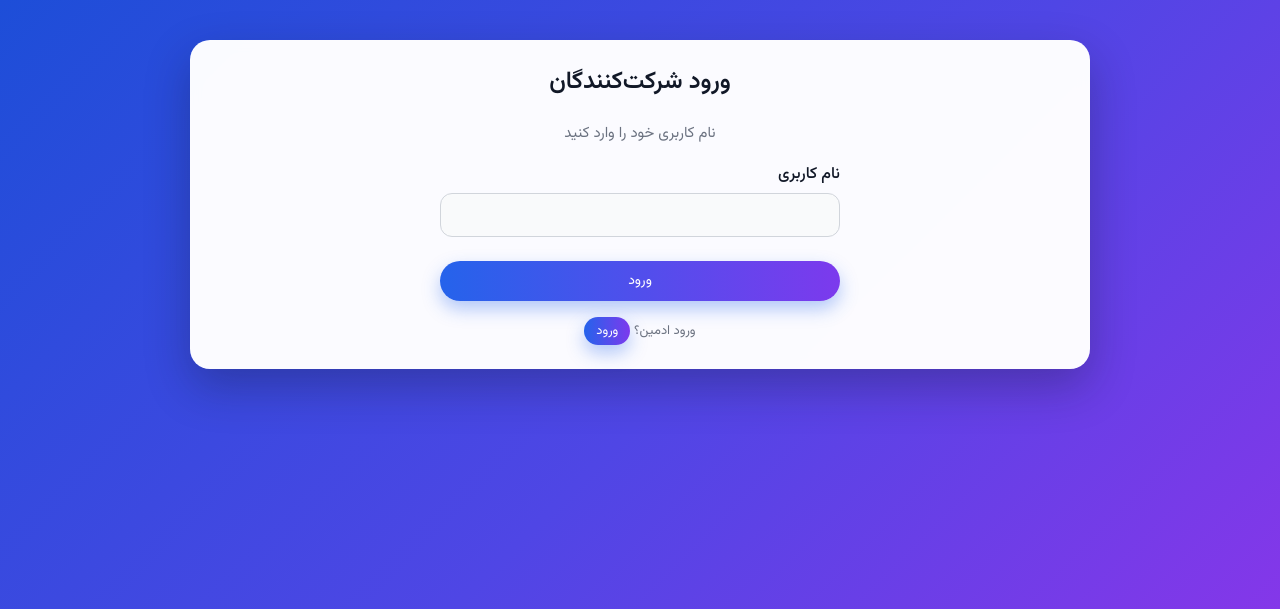
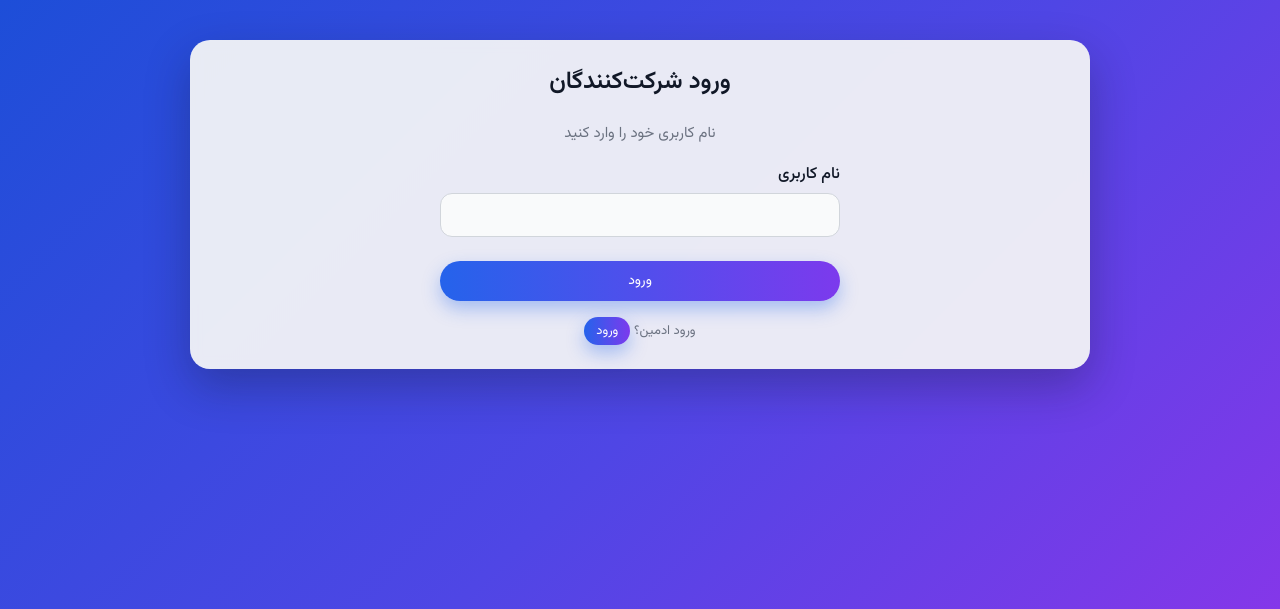
Before and after one commit to ErfanBashiri95/topic-picker-v2, a Flask app: page / in a window 1280 px wide. Shown: the top 609 px of the page. Run offline with Flask 3, Linux system fonts and the light colour scheme.

Commit message:
changing color

```diff
--- a/static/style.css
+++ b/static/style.css
@@ -26,7 +26,7 @@ body {
 .wrapper {
     max-width: 900px;
     margin: 40px auto;
-    background: rgba(255, 255, 255, 0.98);
+    background: rgba(243, 244, 246, 0.95);
     padding: 24px 28px;
     border-radius: 20px;
     box-shadow: 0 18px 45px rgba(15, 23, 42, 0.30);
```
